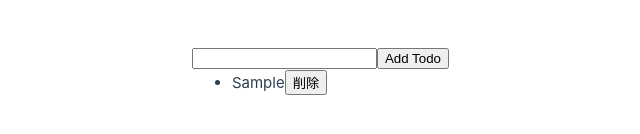
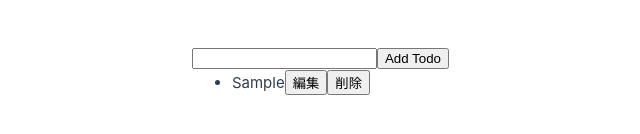
Before and after one commit to doitumura/vueTodoApp, a Vue app in the folder todoApp/: page / in a window 1280 px wide. Both pictures are taken after typing "Sample" into the empty fields and a click on the button "Add Todo". Shown: the part 330-464 px from the top of the page, without its empty margins (191-831 px from the left). Built offline with nearby package versions, Linux system fonts and the light colour scheme.

Commit message:
todoの編集機能を作成

```diff
--- a/todoApp/src/App.vue
+++ b/todoApp/src/App.vue
@@ -7,13 +7,23 @@ const newTodo = ref("");
 const todos = ref([]);
 
 const addTodo = () => {
-  todos.value.push({id: id++, text: newTodo.value})
+  todos.value.push({id: id++, text: newTodo.value, edit: false})
   newTodo.value = ''
 }
 
 const removeTodo = (todo) => {
   todos.value = todos.value.filter((t) => t !== todo)
 }
+
+const editTodo = (todo) => {
+  todo.edit = true;
+}
+
+const updateTodo = (todo) => {
+  console.log(todo)
+  todo.edit = false
+}
+
 </script>
 
 <template>
@@ -25,8 +35,15 @@ const removeTodo = (todo) => {
 
   <ul>
     <li v-for="todo in todos" :key="todo.id">
-      <span>{{todo.text}}</span>
-      <button @click="removeTodo(todo)">削除</button>
+      <form v-if="todo.edit" @submit.prevent="updateTodo(todo)">
+        <input v-model="todo.text">
+        <button>更新</button>
+      </form>
+      <div v-else>
+        <span>{{todo.text}}</span>
+        <button @click="editTodo(todo)">編集</button>
+        <button @click="removeTodo(todo)">削除</button>
+      </div>
     </li>
   </ul>
 </div>
```
